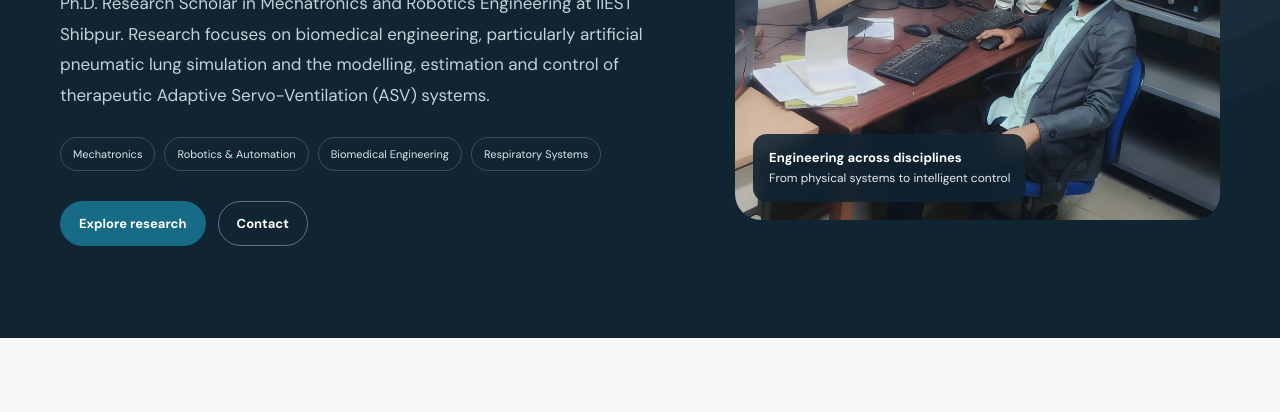
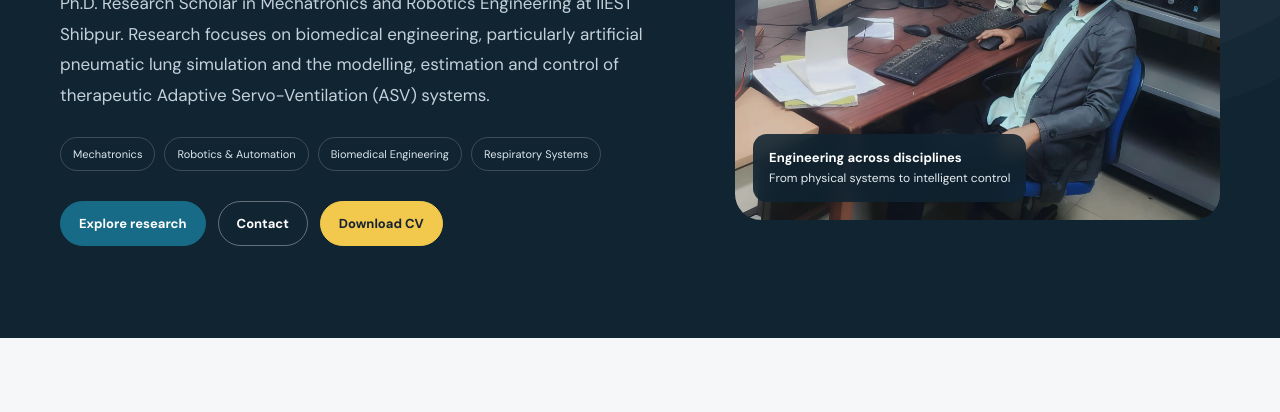
Before and after one commit to AnshumanIIEST/AnshumanIIEST.github.io, a plain HTML site: page index.html in a window 1280 px wide. Shown: the part 388-800 px from the top of the page. Drawn offline with Linux system fonts and the light colour scheme.

Commit message:
Update index.html

```diff
--- a/index.html
+++ b/index.html
@@ -42,6 +42,8 @@
     .hero-actions{display:flex;gap:12px;flex-wrap:wrap}
     .btn-light{background:transparent;border-color:rgba(255,255,255,.35);color:white}
     .btn-light:hover{background:rgba(255,255,255,.1)}
+    .btn-cv{background:#f2c94c;border-color:#f2c94c;color:#172332}
+    .btn-cv:hover{background:#e5b832;border-color:#e5b832;color:#172332}
     .hero-photo{position:relative}
     .hero-photo img{width:100%;height:420px;object-fit:cover;border-radius:26px;opacity:.88}
     .photo-note{position:absolute;bottom:18px;left:18px;background:rgba(16,36,50,.88);backdrop-filter:blur(8px);padding:13px 16px;border-radius:14px;font-size:12px;color:#e5edf1}
@@ -138,6 +140,7 @@
         <div class="hero-actions">
           <a class="btn" href="#research">Explore research</a>
           <a class="btn btn-light" href="#contact">Contact</a>
+          <a class="btn btn-cv" href="AnshumanVikram_CV.pdf" download>Download CV</a>
         </div>
       </div>
       <div class="hero-photo">
```
